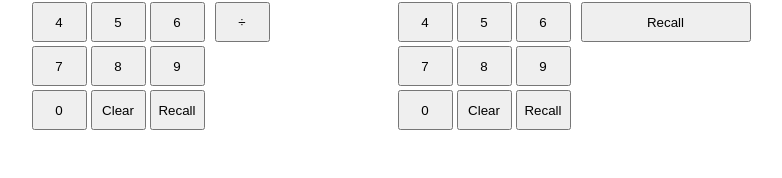
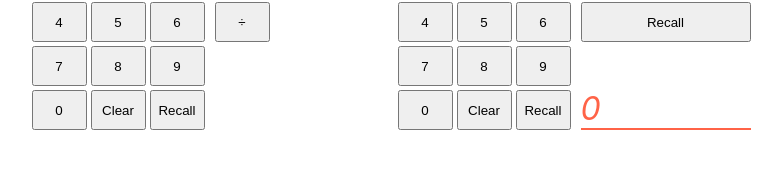
Before and after one commit to boolean-uk/react-state-calculator, a React (Vite) app: page / in a window 1280 px wide. Shown: the part 122-300 px from the top of the page, without its empty margins (249-1031 px from the left). Built offline with nearby package versions, Linux system fonts and the light colour scheme.

Commit message:
small quality of life change

```diff
--- a/src/App.jsx
+++ b/src/App.jsx
@@ -67,7 +67,7 @@ function App() {
         setResult(String(leftNum * rightNum));
         break;
       case "÷":
-        setResult(String(leftNum / rightNum));
+        setResult(String((leftNum / rightNum).toFixed(4)));
         break;
       default:
         break;
@@ -79,6 +79,7 @@ function App() {
 
   const storeResult = () => {
     setStoredResult(resultDisplay);
+    setResult("0");
   };
 
   const recalStoredResult = (panel) => {
@@ -139,6 +140,7 @@ function App() {
           <button onClick={culateTotal}>=</button>
           <button onClick={storeResult}>Recall</button>
         </div>
+        <p>{storedResult}</p>
       </div>
     </div>
   );
```
